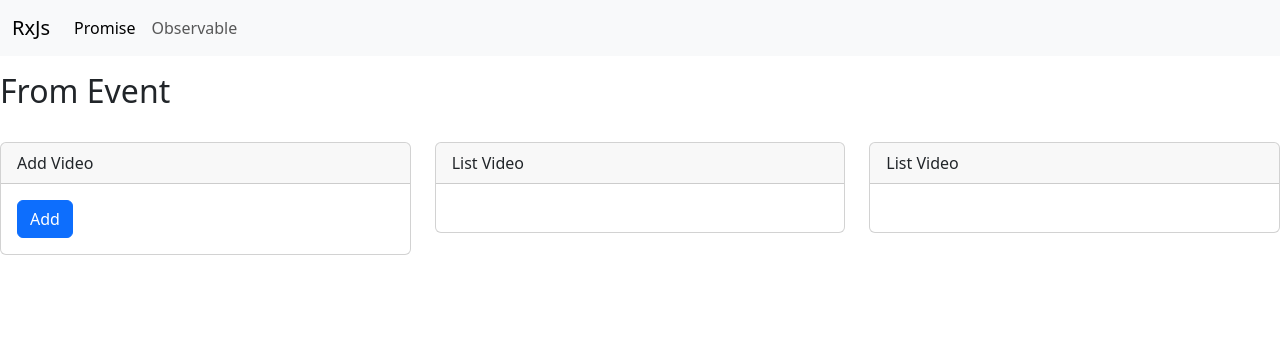
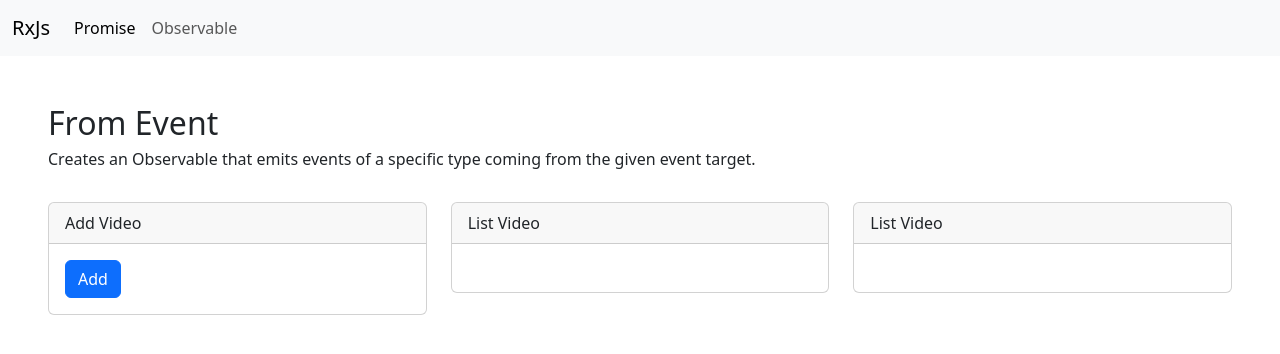
Before and after one commit to beingRish/RxJsSeries, an Angular app: page /observable/fromEvent in a window 1280 px wide. Shown: the top 354 px of the page. Built offline with nearby package versions, Linux system fonts and the light colour scheme.

Commit message:
from-event, interval, of-from completed

```diff
--- a/src/app/observable/from-event/from-event.component.html
+++ b/src/app/observable/from-event/from-event.component.html
@@ -1,5 +1,7 @@
-<div class="my-3">
+<div class="m-5">
     <h2>From Event</h2>
+
+    <h6>Creates an Observable that emits events of a specific type coming from the given event target.</h6>
     <br>
 
     <div class="row">
--- a/src/app/observable/interval/interval.component.html
+++ b/src/app/observable/interval/interval.component.html
@@ -1,5 +1,8 @@
 <div class="m-5">
     <h2>Interval</h2>
+    <h6>Creates an Observable that emits sequential numbers every specified interval of time, on a specified SchedulerLike.</h6>
+
+    <br>
     <div class="row">
         <div class="col-md-4">
             <div class="card">
--- a/src/app/observable/of-from/of-from.component.html
+++ b/src/app/observable/of-from/of-from.component.html
@@ -1,7 +1,8 @@
 <div class="m-5">
     <h2>Of and From</h2>
+    <h6>of operator converts the arguments to an observable sequence.</h6>
+    <h6>from operator creates an Observable from an Array, an array-like object, a Promise, an iterable object, or an Observable-like object.</h6>
     <br>
-
     <strong>Ex - o1 : (OF)</strong>
     <hr>
 
```
